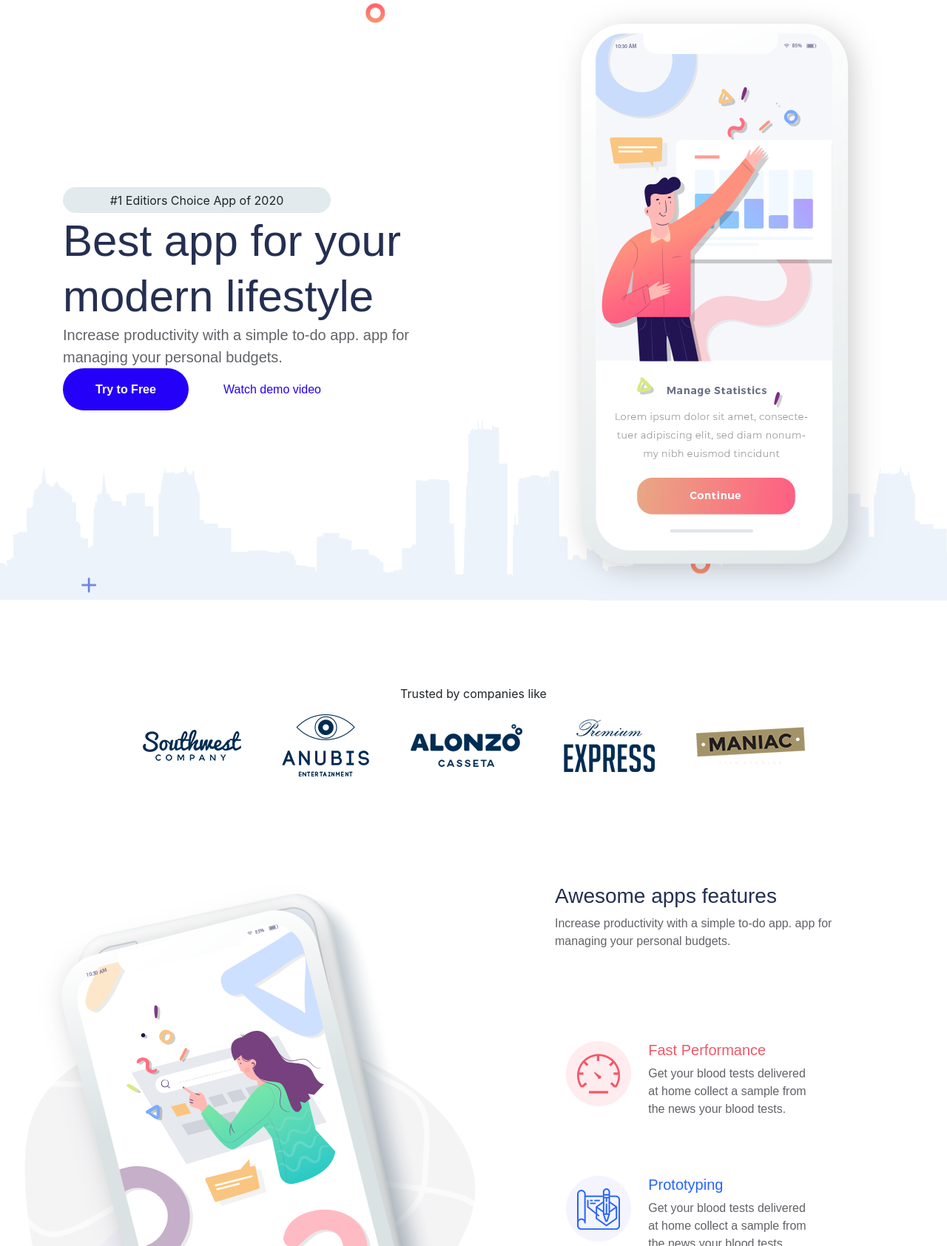
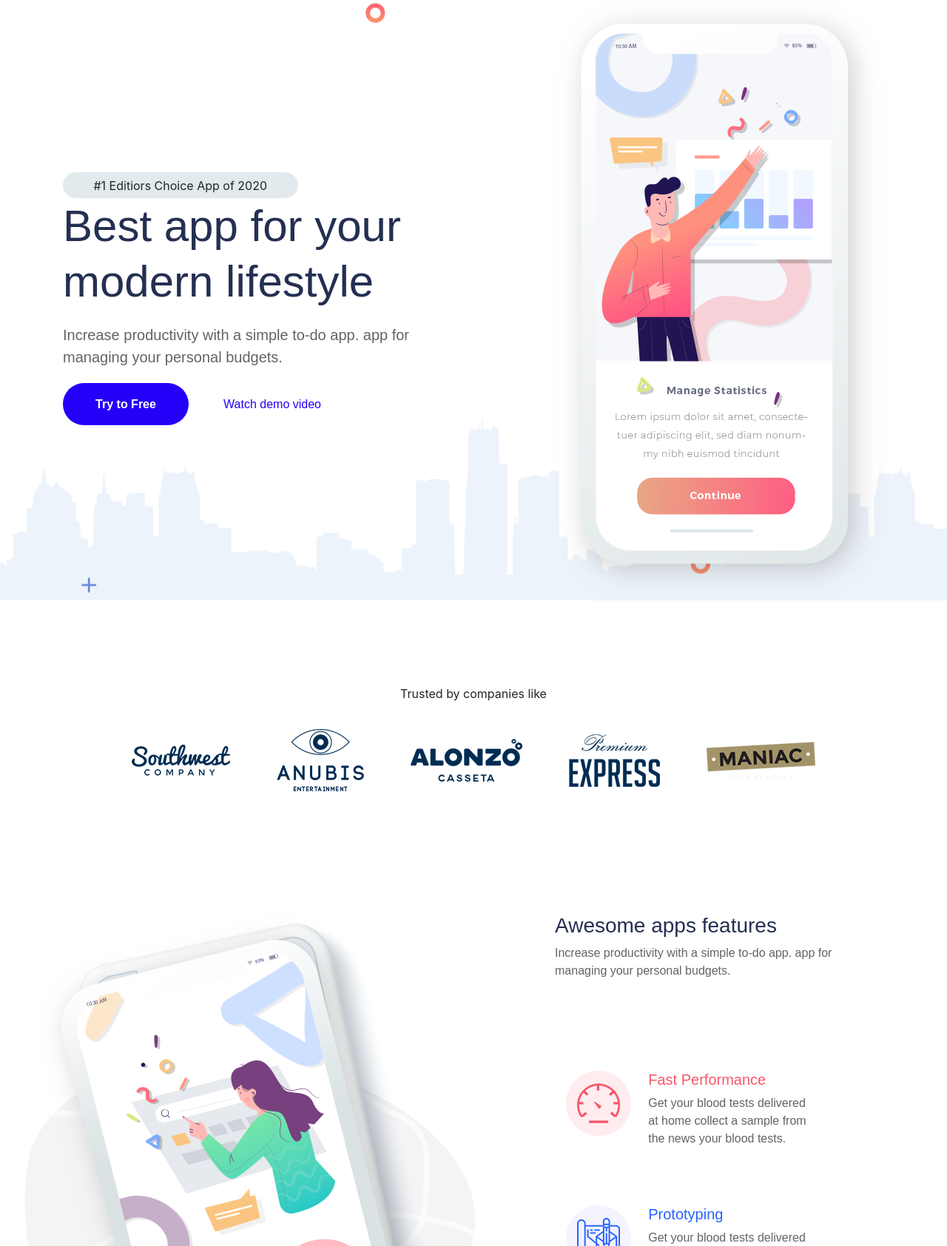
Before and after one commit to skripchak/applab, a PHP site: page / in a window 1280 px wide. Shown: the part 235-1920 px from the top of the page at 74% size. Run offline with PHP 8.4, Linux system fonts and the light colour scheme; some libraries are stand-ins or nearby versions.

Commit message:
Created code_integration section and adaptation.

```diff
--- a/assets/css/main.css
+++ b/assets/css/main.css
@@ -46,7 +46,6 @@ header {
   background: url("../../images/z-1.png") 200% no-repeat, url("../../images/z-0.png") no-repeat bottom; }
   .best-app .aside {
     background: #e2eaed;
-    width: 362px;
     height: 35px;
     border-radius: 18px;
     text-align: center;
@@ -61,10 +60,11 @@ header {
     font-family: Poppins, sans-serif;
     font-size: 1.25rem;
     color: #616368;
-    max-width: 481px; }
+    max-width: 481px;
+    padding: 20px 0; }
   .best-app .link {
     align-items: center;
-    width: 349px;
+    max-width: 349px;
     justify-content: space-between; }
     .best-app .link .btn {
       font-family: Poppins, sans-serif;
@@ -88,11 +88,17 @@ header {
   .best-app .link {
     margin: 0 auto; } }
 
+@media (max-width: 991.98px) {
+  .w-sm-100 {
+    width: 100%; } }
+
 .likes {
   padding: 114px 0; }
   .likes .images {
     margin: auto;
     align-items: center; }
+    .likes .images img {
+      margin: 20px auto; }
 
 .apps_features .row {
   padding: 31px 0; }
--- a/index.html
+++ b/index.html
@@ -47,7 +47,7 @@
     <div class="container">
         <div class="row d-flex align-items-center">
             <div class="col-lg-7">
-                <div class="aside d-flex">
+                <div class="aside d-flex col-md-6">
                     <i class="far fa-badge-check"></i>
                     #1 Editiors Choice App of 2020
                 </div>
@@ -59,15 +59,15 @@
                     Increase productivity with a simple to-do app. app for
                     managing your personal budgets.
                 </div>
-                <div class="link d-flex">
+                <div class="link d-flex flex-sm-row flex-column">
                     <button class="btn">
                         Try to Free
                     </button>
-                    <a href="#">Watch demo video</a>
+                    <a class="d-sm-block d-none" href="#">Watch demo video</a>
                 </div>
             </div>
             <div class="col-lg-5 ml-auto">
-                <img src="images/phone.png" alt="">
+                <img class="w-sm-100" src="images/phone.png" alt="phone">
             </div>
         </div>
     </div>
@@ -75,12 +75,12 @@
 <section class="likes">
     <div class="container">
         <p class="col d-flex justify-content-center">Trusted by companies like</p>
-        <div class="images row col-lg-10 d-flex justify-content-between ">
+        <div class="images row col-lg-11 d-flex justify-content-between flex-column flex-sm-row">
             <img class="Southmest" src="images/1.png" alt="">
             <img class="Anubis" src="images/2.png" alt="">
             <img class="Alonzo" src="images/3.png" alt="">
             <img class="Express" src="images/4.png" alt="">
-            <img class="Maniac" src="images/5.png" alt="">
+            <img class="Maniac d-lg-flex d-md-none" src="images/5.png" alt="">
         </div>
 
     </div>
@@ -189,7 +189,31 @@
         </div>
     </div>
 </section>
-
+<section class="code_integration">
+    <div class="container">
+        <div class="row justify-content-between align-items-center">
+            <div class="wrapper col-lg-8">
+                <div class="image">
+                    <img class="w-md-100" src="images/Vector_Smart_Object.png" alt="Vector">
+                </div>
+            </div>
+            <div class="wrapper col-lg-4">
+                <div class="title">
+                    Designed & built by
+                    the latest code
+                    integration
+                </div>
+                <div class="subtitle">
+                    <p>The rise of mobile devices transforms the way we
+                        consume information entirely and the world's most
+                        elevant channels such as Facebook.
+                    </p>
+                </div>
+                <button class="btn">Learn more</button>
+            </div>
+        </div>
+    </div>
+</section>
 
 
 <script src="node_modules/jquery/dist/jquery.slim.min.js" type="text/javascript"></script>
--- a/scss/main.scss
+++ b/scss/main.scss
@@ -13,3 +13,4 @@
 @import "components/best_app.scss";
 @import "components/likes.scss";
 @import "components/apps_features.scss";
+@import "components/code_integration.scss";
```
Also changed, not shown: other parts of assets/css/main.css (+28 -0 lines). Lines whose indentation alone changed are shown as unchanged.
